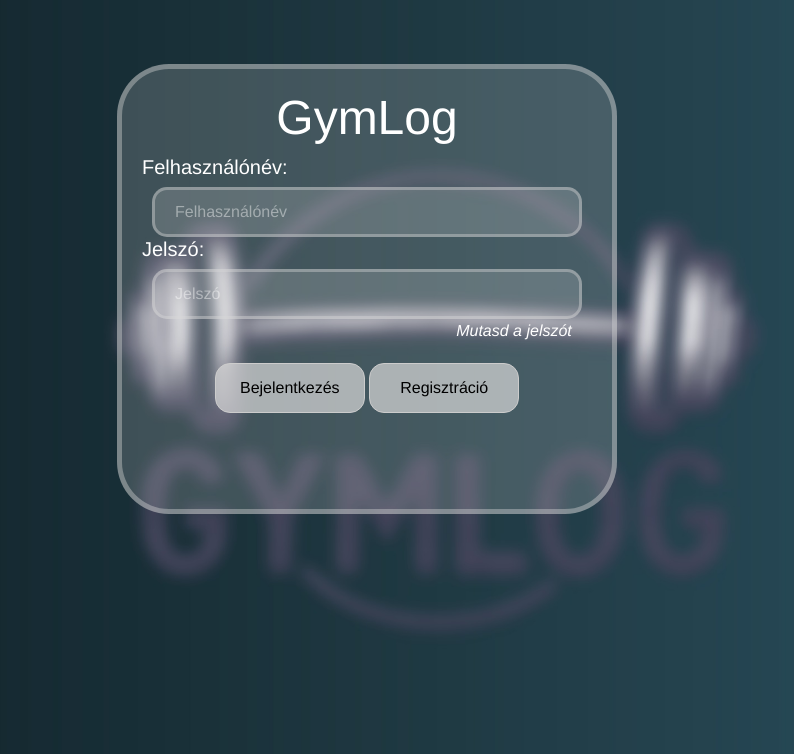
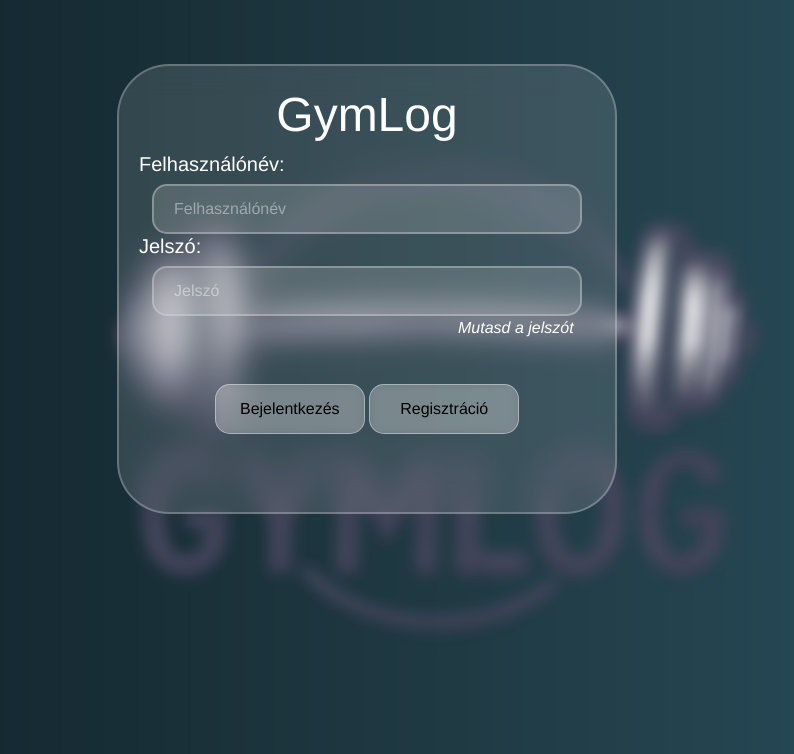
Before and after one commit to pirik-1/Vizsgaremek_gymlog_PK_SZM, a PHP site: page /bejelentkezes.html in a window 1280 px wide. Shown: the top 754 px of the page, without its empty margins (273-1067 px from the left). Run offline with PHP 8.4, Linux system fonts and the light colour scheme.

Commit message:
kinézet kicsit finomhangolva, animáció a gombokon

```diff
--- a/weboldal/bejelentkezes.html
+++ b/weboldal/bejelentkezes.html
@@ -12,11 +12,12 @@
     <div class="loginDiv">
         <h1 >GymLog</h1>
         <h2>Felhasználónév:</h2>
-        <input type="text" placeholder="Felhasználónév" class="inputok">
+        <input type="text" placeholder="Felhasználónév" class="inputok" id = "nev">
         <h2>Jelszó:</h2>
         <input type="password" placeholder="Jelszó" class="inputok" id="jelszo">
         <br>
         <span class="mutasdajelszot" id="mutasd">Mutasd a jelszót</span>
+        <br>
         <br>
         <a href="index.html"><button>Bejelentkezés</button></a>
         <a href="regisztracio.html"><button>Regisztráció</button></a>
--- a/weboldal/js/bejelentkezes.js
+++ b/weboldal/js/bejelentkezes.js
@@ -9,3 +9,5 @@ mutasd.addEventListener("mouseout", function(){
     jelszo.type = "password";
     mutasd.style.color = "white";
 })
+
+let nev = document.getElementById()
--- a/weboldal/regisztracio.html
+++ b/weboldal/regisztracio.html
@@ -19,6 +19,8 @@
         <input type="password" placeholder="Jelszó újra" class="inputok" id="jelszoRegUjra">
         <span class="mutasdajelszot" id="mutasdReg">Mutasd a jelszót</span>
         <br>
+        <br>
+
         <a href="index.html"><button>Regisztráció</button></a>
         <a href="bejelentkezes.html"><button>Mégse</button></a>
     </div>
--- a/weboldal/style.css
+++ b/weboldal/style.css
@@ -11,8 +11,6 @@ body{
     font-family:'Franklin Gothic Medium', 'Arial Narrow', Arial, sans-serif;
     font-weight: bolder;
     color: white;
-    background-color: rgba(217, 217, 217, 0.2);
-    border: rgba(217, 217, 217, 0.4) solid 5px;
     text-align: center;
     margin:auto;
     position:static;
@@ -20,6 +18,10 @@ body{
     width: 500px;
     height: 450px;
     border-radius: 52px;
+    backdrop-filter: blur(15px);
+    -webkit-backdrop-filter: blur(15px);
+    background-color: rgba(255, 255, 255, 0.12);
+    border: 2px solid rgba(255, 255, 255, 0.25);
 }
 
 .loginDiv h1{
@@ -38,11 +40,12 @@ body{
     height: 50px;
     margin-top: 20px;
     font-size: 16px;
-    border: 1px solid #ccc;
     border-radius: 15px;
     outline: none;
-    transition: all 0.2s ease;
-    background-color: rgba(217, 217, 217, 0.7);
+    background-color: rgba(217, 217, 217, 0.3);
+    backdrop-filter: blur(5px);
+    border: 1px solid rgba(255, 255, 255, 0.4);
+    transition: all 0.3s ease;
     cursor: pointer;
 }
 
@@ -105,7 +111,7 @@ body{
     font-size: 16px;
     /* border: 1px solid #ccc; */
     background-color: rgba(217, 217, 217, 0.2);
-    border: rgba(217, 217, 217, 0.4) solid 3px;
+    border: rgba(217, 217, 217, 0.4) solid 2px;
     border-radius: 15px;
     outline: none;
     transition: all 0.2s ease;
```
Also changed, not shown: other parts of weboldal/style.css (+21 -5 lines).
